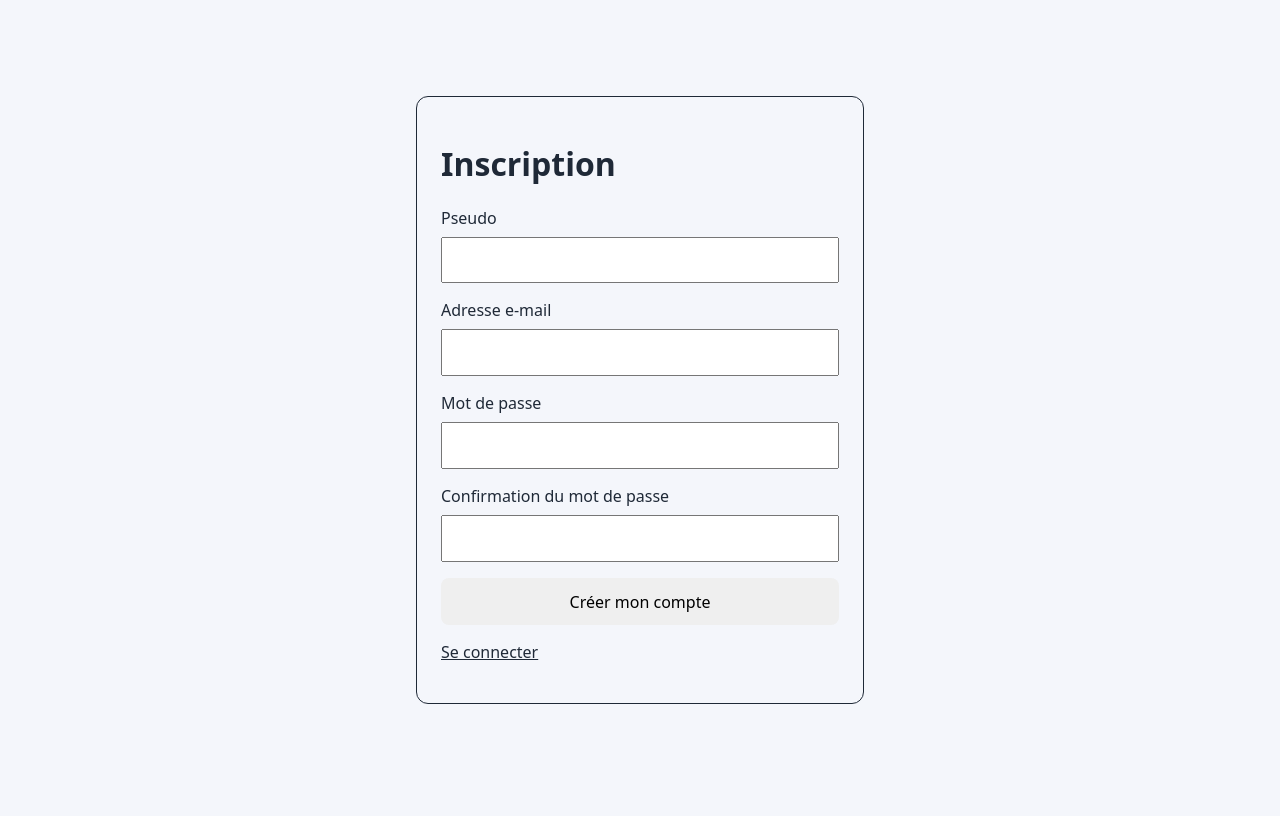
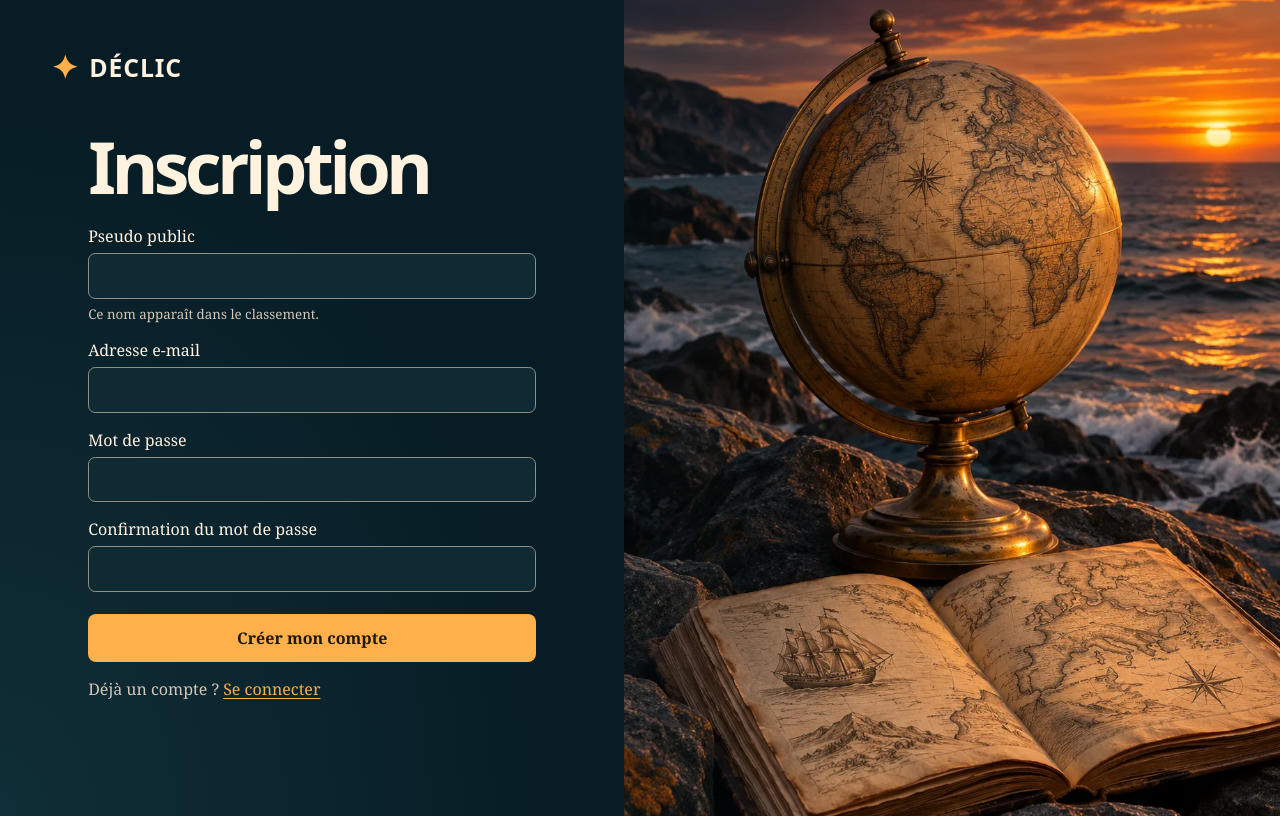
Before and after one commit to juscecabrera/projet-web-moderne-quiz, a PHP site: page /inscription.php in a window 1280 px wide. Before the commit the page ends 704 px from the top, so only its background shows below. Run offline with PHP 8.4, Linux system fonts and the light colour scheme.

Commit message:
feat: habiller la connexion et inscription aux couleurs de Declic

```diff
--- a/src/auth-form.php
+++ b/src/auth-form.php
@@ -4,30 +4,37 @@ if (!isset($registration)) {
     exit;
 }
 $title = $registration ? 'Inscription' : 'Connexion';
+$illustration = $registration ? 'inscription' : 'connexion';
 ?>
 <!doctype html>
 <html lang="fr">
 <head>
     <meta charset="utf-8">
     <meta name="viewport" content="width=device-width, initial-scale=1">
-    <title><?= $title ?> · Quiz de culture générale</title>
-    <link rel="stylesheet" href="assets/style.css">
+    <title><?= $title ?> · Déclic</title>
+    <link rel="stylesheet" href="assets/auth.css">
 </head>
 <body>
-    <main class="account-panel">
+    <main class="auth-layout">
+        <div class="auth-panel">
+            <div class="auth-brand"><span aria-hidden="true">✦</span> DÉCLIC</div>
+            <div class="auth-content">
                 <h1><?= $title ?></h1>
                 <?php if ($error !== ''): ?>
-            <p role="alert"><?= quiz_escape($error) ?></p>
+                    <p class="auth-error" role="alert"><?= quiz_escape($error) ?></p>
                 <?php endif; ?>
                 <form method="post">
                     <input type="hidden" name="csrf_token" value="<?= quiz_csrf_token() ?>">
                     <?php if ($registration): ?>
-                <label>Pseudo
-                    <input name="pseudo" autocomplete="nickname" maxlength="50" value="<?= quiz_escape($pseudo) ?>" required>
-                </label>
+                        <div class="auth-field">
+                            <label for="public-name">Pseudo public</label>
+                            <input id="public-name" name="pseudo" autocomplete="nickname" maxlength="50"
+                                   aria-describedby="public-name-help" value="<?= quiz_escape($pseudo) ?>" required>
+                            <small id="public-name-help">Ce nom apparaît dans le classement.</small>
+                        </div>
                     <?php endif; ?>
                     <label>Adresse e-mail
-                <input name="email" type="email" autocomplete="email" maxlength="150" value="<?= quiz_escape($email) ?>" required>
+                        <input name="email" type="email" autocomplete="username" maxlength="150" value="<?= quiz_escape($email) ?>" required>
                     </label>
                     <label>Mot de passe
                         <input name="password" type="password" autocomplete="<?= $registration ? 'new-password' : 'current-password' ?>" <?= $registration ? 'minlength="8"' : '' ?> required>
@@ -37,15 +44,20 @@ $title = $registration ? 'Inscription' : 'Connexion';
                             <input name="password_confirmation" type="password" autocomplete="new-password" required>
                         </label>
                     <?php endif; ?>
-            <button class="btn" type="submit"><?= $registration ? 'Créer mon compte' : 'Se connecter' ?></button>
+                    <button type="submit"><?= $registration ? 'Créer mon compte' : 'Se connecter' ?></button>
                 </form>
                 <p>
                     <?php if ($registration): ?>
-                <a href="connexion.php">Se connecter</a>
+                        Déjà un compte ? <a href="connexion.php">Se connecter</a>
                     <?php else: ?>
-                <a href="inscription.php">Créer un compte</a>
+                        Pas encore de compte ? <a href="inscription.php">Créer un compte</a>
                     <?php endif; ?>
                 </p>
+            </div>
+        </div>
+        <div class="auth-art" aria-hidden="true">
+            <img src="assets/images/<?= $illustration ?>.webp" alt="" fetchpriority="high">
+        </div>
     </main>
 </body>
 </html>
```
Also changed, not shown: public/assets/auth.css (added), public/assets/images/connexion.webp (added), public/assets/images/inscription.webp (added). Lines whose indentation alone changed are shown as unchanged.
